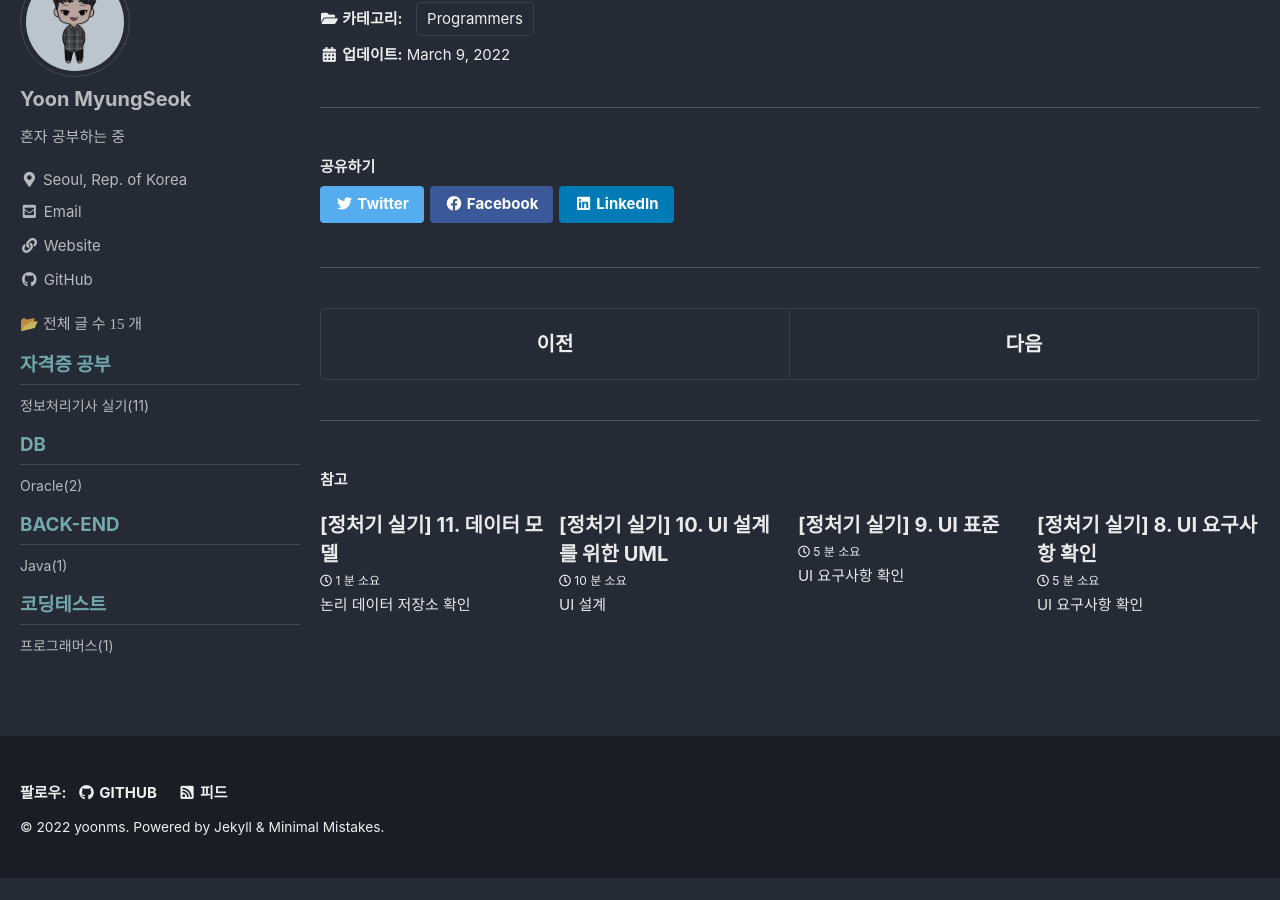
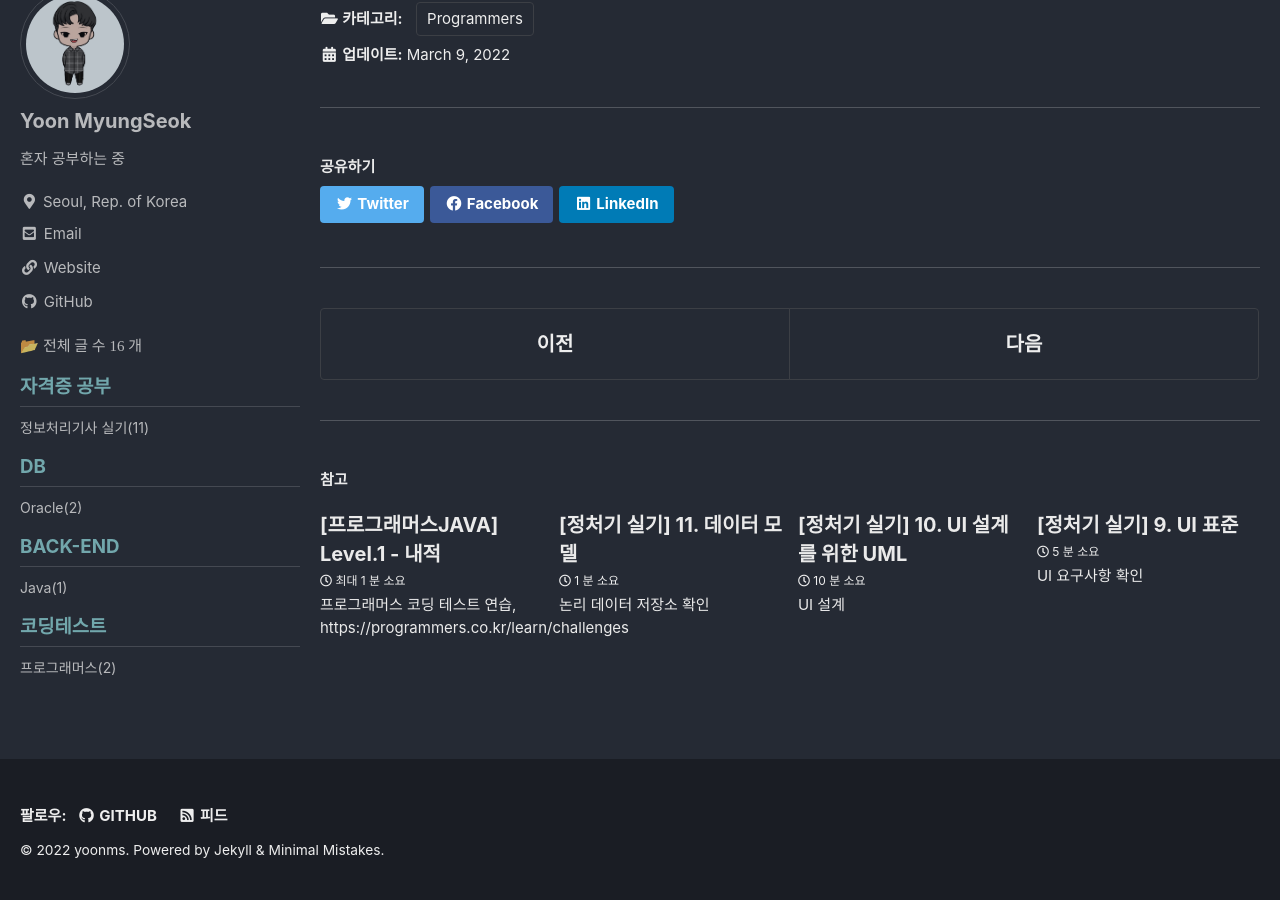
Before and after one commit to yoonmyungseok/yoonmyungseok.github.io, a Jekyll site: the page built from _posts/programmers/2022-03-09-programmers-1.md, in a window 1280 px wide and 900 px high, scrolled down 1520 px. Built offline with Jekyll 4.4.1, drawn with Linux system fonts in a browser that asks for light colours; cached includes are drawn as plain includes; before the commit the page ends 2398 px from its top, so only the background shows below that; some of the changed lines change nothing that is shown; some of the changed text lies outside the part shown.

Commit message:
0325-programmers

````diff
--- a/_posts/programmers/2022-03-09-programmers-1.md
+++ b/_posts/programmers/2022-03-09-programmers-1.md
@@ -1,5 +1,5 @@
 ---
-title: "[프로그래머스] Level.1 - 평균 구하기"
+title: "[프로그래머스JAVA] Level.1 - 평균 구하기"
 excerpt: 프로그래머스 코딩 테스트 연습, https://programmers.co.kr/learn/challenges
 categories:
 - Programmers
--- /dev/null
+++ b/_posts/programmers/2022-03-25-programmers-2.md
@@ -0,0 +1,54 @@
+---
+title: "[프로그래머스JAVA] Level.1 - 내적"
+excerpt: 프로그래머스 코딩 테스트 연습, https://programmers.co.kr/learn/challenges
+categories:
+- Programmers
+tags:
+- [프로그래머스, 코딩테스트]
+toc: false
+toc_sticky: false
+toc_label: "평균 구하기"
+date: '2022-03-25 20:40:00'
+last_modified_at: '2022-03-25'
+published: true
+---
+### 문제 설명
+길이가 같은 두 1차원 정수 배열 a, b가 매개변수로 주어집니다. a와 b의 내적을 return 하도록 solution 함수를 완성해주세요.
+이때, a와 b의 내적은 a[0]\*b[0] + a[1]\*b[1] + ... + a[n-1]\*b[n-1] 입니다. (n은 a, b의 길이)
+
+### 제한 사항
+-   a, b의 길이는 1 이상 1,000 이하입니다.
+-   a, b의 모든 수는 -1,000 이상 1,000 이하입니다.
+
+### 입출력 예
+
+ **a** | **b** | **result**
+ --- | --- | ---
+ [1,2,3,4] | [-3,-1,0,2] | 3
+ [-1,0,1] | [1,0,-1] | -2
+
+### 입출력 예 설명
+입출력 예 #1
+-   a와 b의 내적은 1\*(-3) + 2\*(-1) + 3\*0 + 4\*2 = 3 입니다.
+
+입출력 예 #2
+-   a와 b의 내적은 (-1)\*1 + 0\*0 + 1\*(-1) = -2 입니다.
+
+### 👉나의 풀이
+```java
+class Solution {
+    public int solution(int[] a, int[] b) {
+        int answer=0;
+        for(int i=0;i<a.length;i++){
+            answer+=a[i]*b[i];
+        }
+        return answer;
+    }
+}
+```
+
+-   값들을 계속 더해줘야 해서 answer를 0으로 초기화
+-   for문을 이용해서 index를 0부터 a배열의 길이만큼 반복
+-   answer=answer+a[i]\*b[i]; => answer+=a[i]\*b[i];
+
+> [출처: 프로그래머스 코딩 테스트 연습](https://programmers.co.kr/learn/courses/30/lessons/70128?language=java)
````
